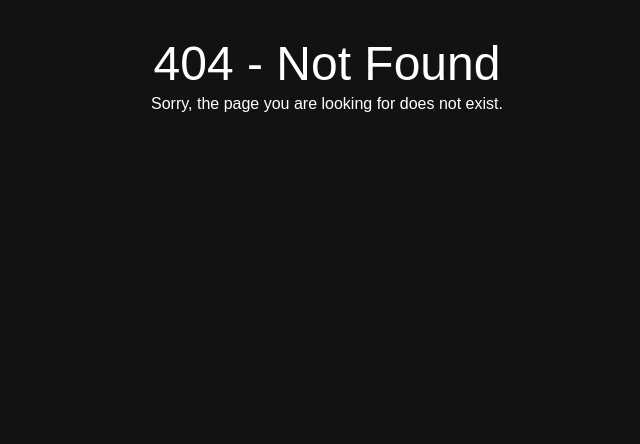
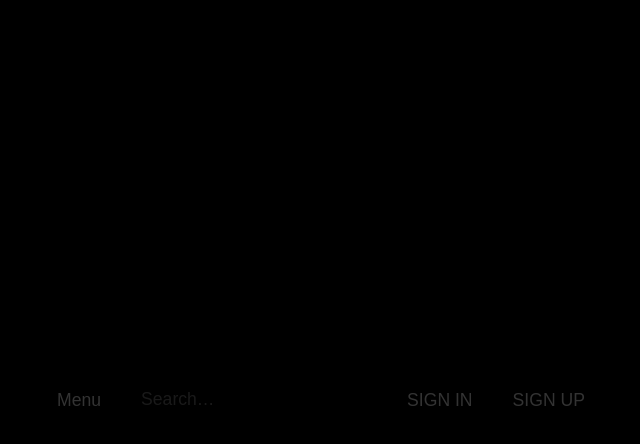
Before and after one commit to KaisAlHusrom/GraduationProjectFD, a React (Vite) app: page /DesignOne in a window 1280 px wide. Before the commit this address had no page. Shown: the top 444 px of the page, without its empty margins (313-953 px from the left). Built offline with nearby package versions, Linux system fonts and the light colour scheme.

Commit message:
New Nav Bar Ready Designs

```diff
--- /dev/null
+++ b/src/Pages/DesignControlPage/sections/ReadyDesigns/NavBars/Design1.jsx
@@ -0,0 +1,120 @@
+/* eslint-disable no-unused-vars */
+// React
+import { useState } from 'react';
+
+// Components
+
+// MUI
+import { AppBar, Toolbar, IconButton, InputBase, Button } from '@mui/material';
+import { styled } from '@mui/system';
+
+const StyledAppBar = styled(AppBar)({
+  display: 'flex',
+  justifyContent: 'center',
+  alignItems: 'center',
+  minHeight: '100vh',
+  background: '#000',
+});
+
+const StyledIconButton = styled(IconButton)({
+  position: 'relative',
+  fontSize: '1.1em',
+  fontWeight: 500,
+  color: '#333',
+  textDecoration: 'none',
+  padding: '6px 20px',
+  transition: '0.5s',
+  '&:hover': {
+    color: '#8ef',
+  },
+});
+
+const StyledButton = styled(Button)({
+  position: 'relative',
+  fontSize: '1.1em',
+  fontWeight: 500,
+  color: '#333',
+  textDecoration: 'none',
+  padding: '6px 20px',
+  transition: '0.5s',
+  '&:hover': {
+    color: '#8ef',
+  },
+});
+
+const StyledInputBase = styled(InputBase)({
+  position: 'relative',
+  fontSize: '1.1em',
+  fontWeight: 500,
+  color: '#333',
+  textDecoration: 'none',
+  padding: '6px 20px',
+  transition: '0.5s',
+  '&:hover': {
+    color: '#8ef',
+  },
+});
+
+const MenuButton = () => {
+  const [isOpen, setIsOpen] = useState(false);
+
+  const handleClick = () => {
+    setIsOpen(!isOpen);
+  };
+
+  return (
+    <StyledIconButton edge="start" color="inherit" aria-label="menu" onClick={handleClick}>
+      Menu
+    </StyledIconButton>
+  );
+};
+
+const LinkButton = ({ children }) => {
+  const [isHovered, setIsHovered] = useState(false);
+
+  const handleMouseEnter = () => {
+    setIsHovered(true);
+  };
+
+  const handleMouseLeave = () => {
+    setIsHovered(false);
+  };
+
+  return (
+    <StyledButton color="inherit" onMouseEnter={handleMouseEnter} onMouseLeave={handleMouseLeave}>
+      {children}
+    </StyledButton>
+  );
+};
+
+const SearchInput = () => {
+  const [value, setValue] = useState('');
+
+  const handleChange = (event) => {
+    setValue(event.target.value);
+  };
+
+  return (
+    <StyledInputBase
+      placeholder="Search…"
+      inputProps={{ 'aria-label': 'search' }}
+      value={value}
+      onChange={handleChange}
+    />
+  );
+};
+
+const DesignOne = () => {
+  return (
+    <StyledAppBar position="static">
+      <Toolbar>
+        <MenuButton />
+        <SearchInput />
+        <LinkButton>Sign in</LinkButton>
+        <LinkButton>Sign Up</LinkButton>
+      </Toolbar>
+    </StyledAppBar>
+  );
+};
+
+export default DesignOne;
--- /dev/null
+++ b/src/Pages/DesignControlPage/sections/ReadyDesigns/NavBars/Design2.jsx
@@ -0,0 +1,62 @@
+import { useState } from 'react';
+import { AppBar, Toolbar, Typography, Button, Menu, MenuItem } from '@mui/material';
+import { styled } from '@mui/system';
+import MenuData from "./MenuData.json";
+
+const StyledDesign2 = styled('div')({
+  display: 'flex',
+  justifyContent: 'center',
+  alignItems: 'center',
+  height: '100vh', // Make the component fill the entire viewport vertically
+});
+
+const StyledButton = styled(Button)({
+  transition: 'transform 0.3s ease',
+  '&:hover': {
+    transform: 'scale(1.5)' // Increase size on hover
+  }
+});
+
+const Designtwo = () => {
+  const [anchorEl, setAnchorEl] = useState(null);
+  // eslint-disable-next-line no-unused-vars
+  const [menuItems, setMenuItems] = useState(MenuData.menuItems);
+
+  const handleClick = (event) => {
+    setAnchorEl(event.currentTarget);
+  };
+
+  const handleClose = () => {
+    setAnchorEl(null);
+  };
+
+  return (
+    <StyledDesign2>
+      <AppBar position="static">
+        <Toolbar>
+          <Typography variant="h6" style={{ flexGrow: 1 }}>
+            Navbar with Dropdown Menu
+          </Typography>
+          <StyledButton color="inherit" aria-controls="simple-menu" aria-haspopup="true" onClick={handleClick}>
+            Menu
+          </StyledButton>
+          <Menu
+            id="simple-menu"
+            anchorEl={anchorEl}
+            keepMounted
+            open={Boolean(anchorEl)}
+            onClose={handleClose}
+          >
+            {menuItems.map((item, index) => (
+              <MenuItem key={index} onClick={handleClose}>
+                {item.label}
+              </MenuItem>
+            ))}
+          </Menu>
+        </Toolbar>
+      </AppBar>
+    </StyledDesign2>
+  );
+};
+
+export default Designtwo;
--- /dev/null
+++ b/src/Pages/DesignControlPage/sections/ReadyDesigns/NavBars/Design3.jsx
@@ -0,0 +1,62 @@
+import { useState, useEffect } from 'react';
+import { AppBar, Toolbar, Typography, Button, IconButton, Menu, MenuItem } from '@mui/material';
+import MenuIcon from '@mui/icons-material/Menu';
+import navBarData from './navBarData.json';
+
+const DesignThree = () => {
+  const [anchorEl, setAnchorEl] = useState(null);
+  const [navData, setNavData] = useState(null);
+
+  useEffect(() => {
+    // Fetch data from the JSON file
+    setNavData(navBarData);
+  }, []);
+
+  const handleClick = (event) => {
+    setAnchorEl(event.currentTarget);
+  };
+
+  const handleClose = () => {
+    setAnchorEl(null);
+  };
+
+  return (
+    <AppBar position="static">
+      <Toolbar>
+        <IconButton
+          size="large"
+          edge="start"
+          color="inherit"
+          aria-label="menu"
+          aria-controls="simple-menu"
+          aria-haspopup="true"
+          onClick={handleClick}
+        >
+          <MenuIcon />
+        </IconButton>
+        <Menu
+          id="simple-menu"
+          anchorEl={anchorEl}
+          keepMounted
+          open={Boolean(anchorEl)}
+          onClose={handleClose}
+        >
+          {navData &&
+            navData.menuItems.map((item, index) => (
+              <MenuItem key={index} onClick={handleClose}>
+                {item.label}
+              </MenuItem>
+            ))}
+        </Menu>
+        {navData && (
+          <Typography variant="h6" style={{ flexGrow: 1 }}>
+            {navData.title}
+          </Typography>
+        )}
+        <Button color="inherit">{navData ? navData.buttonLabel : 'Login'}</Button>
+      </Toolbar>
+    </AppBar>
+  );
+};
+
+export default DesignThree;
--- /dev/null
+++ b/src/Pages/DesignControlPage/sections/ReadyDesigns/NavBars/MenuData.json
@@ -0,0 +1,7 @@
+{
+    "menuItems": [
+      { "label": "Profile" },
+      { "label": "My account" },
+      { "label": "Logout" }
+    ]
+}
--- /dev/null
+++ b/src/Pages/DesignControlPage/sections/ReadyDesigns/NavBars/navBarData.json
@@ -0,0 +1,10 @@
+{
+    "title": "My Website",
+    "buttonLabel": "Login",
+    "menuItems": [
+      { "label": "Home" },
+      { "label": "About" },
+      { "label": "Services" },
+      { "label": "Contact" }
+    ]
+  }
--- a/src/Pages/DesignControlPage/sections/TempalteSection/sections/Gallery/Gallery.jsx
+++ b/src/Pages/DesignControlPage/sections/TempalteSection/sections/Gallery/Gallery.jsx
@@ -1,3 +1,4 @@
+/* eslint-disable no-unused-vars */
 import { useContext, useMemo } from 'react';
 import { styled } from '@mui/system';
 import { Box } from '@mui/material';
--- a/src/Router/CustomRouterProvider.jsx
+++ b/src/Router/CustomRouterProvider.jsx
@@ -12,7 +12,11 @@ import { Admin, DesignControlPage, ErrorPage, MainPage, NotFoundPage } from '../
 
 //Users Services
 import adminPageRoutes from './Routes/AdminPage/adminPageRoutes';
+// eslint-disable-next-line no-unused-vars
 import DesignRoutes from './Routes/DesignRoutes/DesignRoutes';
+import DesignOne from '../Pages/DesignControlPage/sections/ReadyDesigns/NavBars/Design1';
+import Designtwo from '../Pages/DesignControlPage/sections/ReadyDesigns/NavBars/Design2';
+import DesignThree from '../Pages/DesignControlPage/sections/ReadyDesigns/NavBars/Design3';
 
 
 // ------------- NOTICES -------------
@@ -73,6 +77,9 @@ const router = createBrowserRouter(
             {/* <Route path="design-control/EditGallery" element={<EditGallery />} /> */}
 
             <Route path="*" element={<NotFoundPage />} />
+            <Route path="DesignThree" element={<DesignThree />} />
+            <Route path="DesignTwo" element={<Designtwo />} />
+            <Route path="DesignOne" element={<DesignOne />} />
         </Route>
     )
 )
```
